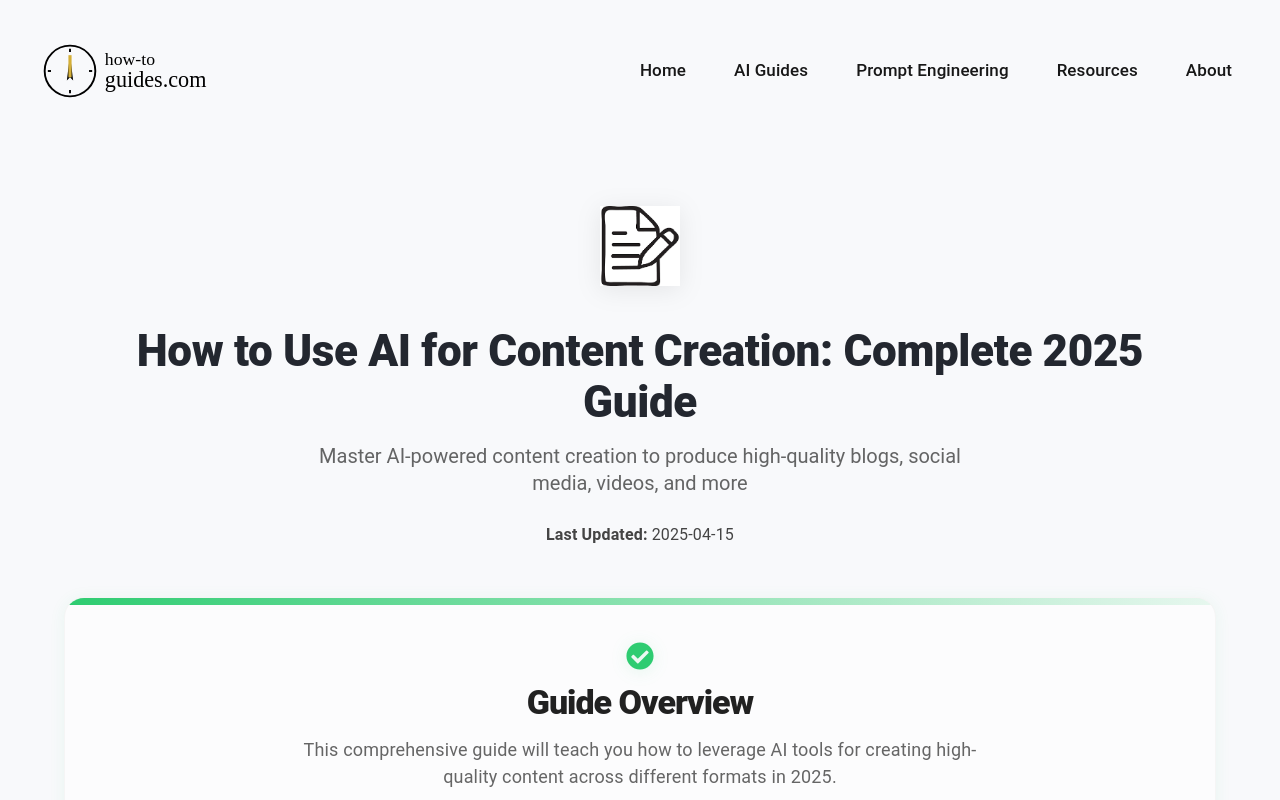
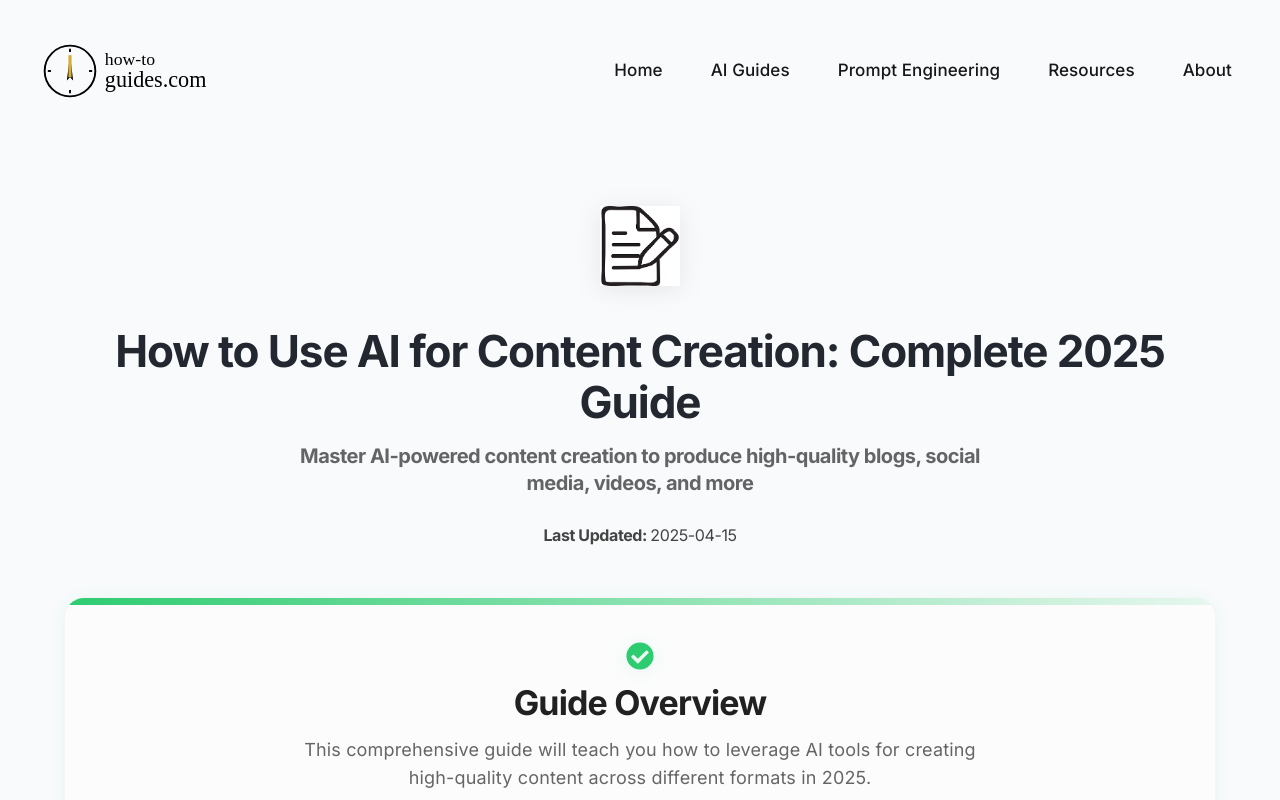
Before and after one commit to ThiagoC0STA/how-to-guides, a Next.js app: page /guides/aiContentCreation in a window 1280 px wide. Shown: the top 800 px of the page. Built offline with nearby package versions, Linux system fonts and the light colour scheme.

Commit message:
text spacings and new font family more easy to read

```diff
--- a/app/globals.css
+++ b/app/globals.css
@@ -1,11 +1,14 @@
 @import "tailwindcss";
 
 :root {
-  --background: #f8f9fb;
+  --font-inter: var(--font-inter);
+  --font-jetbrains-mono: var(--font-jetbrains-mono);
+
+  --background: #f8fafc;
   --foreground: #171717;
   --primary-blue: #2563eb;
-  --primary-blue-dark: #1d4ed8;
-  --primary-blue-light: #3b82f6;
+  --primary-blue-dark: #1741a6;
+  --primary-blue-light: #60a5fa;
   --secondary-blue: #60a5fa;
   --primary-red: #e74c3c;
   --primary-red-dark: #c0392b;
@@ -18,9 +21,11 @@
 }
 
 body {
-  background: var(--background);
-  color: var(--foreground);
-  font-family: Arial, Helvetica, sans-serif;
+  background: var(--background) !important;
+  color: var(--foreground) !important;
+  font-family: var(--font-inter), system-ui, -apple-system, BlinkMacSystemFont,
+    "Segoe UI", Roboto, Oxygen, Ubuntu, Cantarell, "Open Sans", "Helvetica Neue",
+    sans-serif !important;
   min-height: 100vh;
 }
 
@@ -35,12 +40,52 @@ body {
 html,
 body {
   min-height: 100vh;
-  font-family: var(--font-geist-sans, 'Inter', Arial, sans-serif);
-  background: var(--background);
-  color: var(--foreground);
+  max-width: 100vw;
+  overflow-x: hidden;
+  font-family: var(--font-inter), system-ui, -apple-system, BlinkMacSystemFont,
+    "Segoe UI", Roboto, Oxygen, Ubuntu, Cantarell, "Open Sans", "Helvetica Neue",
+    sans-serif !important;
+  background: var(--background) !important;
+  color: var(--foreground) !important;
 }
 
 a {
   color: inherit;
   text-decoration: none;
 }
+
+/* Estilos para títulos */
+h1, h2, h3, h4, h5, h6 {
+  font-family: var(--font-inter), system-ui, -apple-system, BlinkMacSystemFont,
+    "Segoe UI", Roboto, Oxygen, Ubuntu, Cantarell, "Open Sans", "Helvetica Neue",
+    sans-serif !important;
+  font-weight: 700 !important;
+  letter-spacing: -0.025em !important;
+}
+
+/* Estilos para texto */
+p, li, span, div {
+  font-family: var(--font-inter), system-ui, -apple-system, BlinkMacSystemFont,
+    "Segoe UI", Roboto, Oxygen, Ubuntu, Cantarell, "Open Sans", "Helvetica Neue",
+    sans-serif !important;
+  line-height: 1.6 !important;
+}
+
+/* Estilos para código */
+pre, code {
+  font-family: var(--font-jetbrains-mono), monospace !important;
+  font-size: 0.9em !important;
+}
+
+/* Sobrescrever fontes do MUI */
+.MuiTypography-root {
+  font-family: var(--font-inter), system-ui, -apple-system, BlinkMacSystemFont,
+    "Segoe UI", Roboto, Oxygen, Ubuntu, Cantarell, "Open Sans", "Helvetica Neue",
+    sans-serif !important;
+}
+
+.MuiButton-root {
+  font-family: var(--font-inter), system-ui, -apple-system, BlinkMacSystemFont,
+    "Segoe UI", Roboto, Oxygen, Ubuntu, Cantarell, "Open Sans", "Helvetica Neue",
+    sans-serif !important;
+}
--- a/app/layout.tsx
+++ b/app/layout.tsx
@@ -1,17 +1,19 @@
 import type { Metadata } from "next";
-import { Geist, Geist_Mono } from "next/font/google";
+import { Inter, JetBrains_Mono } from "next/font/google";
 import "./globals.css";
 import Header from "../components/Header";
 import Footer from "@/components/Footer";
 
-const geistSans = Geist({
-  variable: "--font-geist-sans",
+const inter = Inter({
   subsets: ["latin"],
+  display: "swap",
+  variable: "--font-inter",
 });
 
-const geistMono = Geist_Mono({
-  variable: "--font-geist-mono",
+const jetbrainsMono = JetBrains_Mono({
   subsets: ["latin"],
+  display: "swap",
+  variable: "--font-jetbrains-mono",
 });
 
 export const metadata: Metadata = {
@@ -53,7 +55,7 @@ export default function RootLayout({
   return (
     <html lang="en">
       <body
-        className={`${geistSans.variable} ${geistMono.variable} antialiased`}
+        className={`${inter.variable} ${jetbrainsMono.variable} antialiased`}
       >
         <Header />
         {children}
--- a/components/ModuleContent.tsx
+++ b/components/ModuleContent.tsx
@@ -106,7 +106,7 @@ export default function ModuleContent({
               </Typography>
               {Array.isArray(section.text) ? (
                 section.text.map((t: string, idx: number) => (
-                  <Typography variant="body1" mb={section.list ? 1 : 2} key={idx} paragraph>
+                  <Typography variant="body1" mb={section.list ? 1 : 3} mt={2} key={idx} paragraph>
                     {t}
                   </Typography>
                 ))
```
